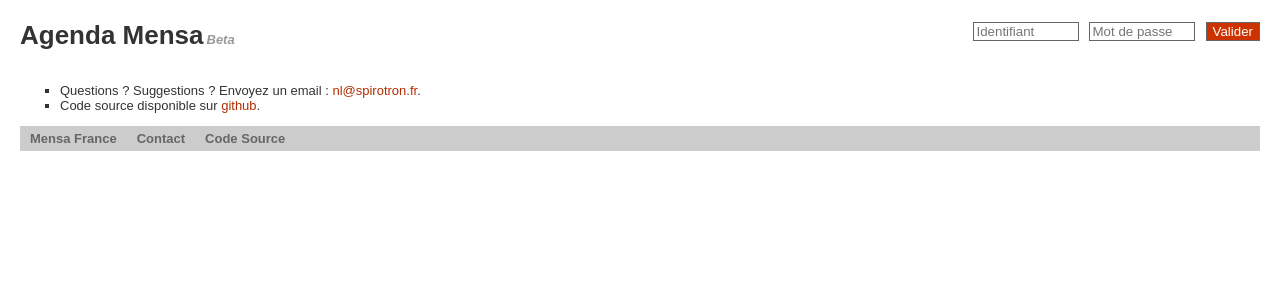
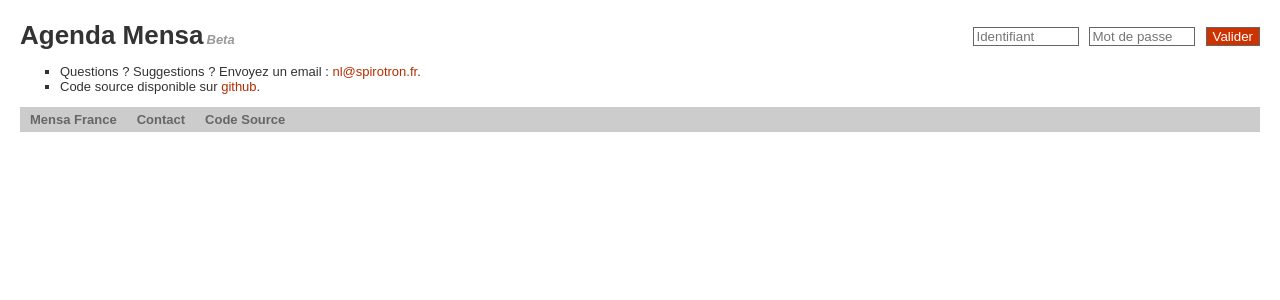
Before and after one commit to nleclerc/agenda-national, a PHP site: page /login.html in a window 1280 px wide. Shown: the top 300 px of the page. Run offline with PHP 8.4, Linux system fonts and the light colour scheme.

Commit message:
Tweaked layout.

```diff
--- a/css/main.css
+++ b/css/main.css
@@ -80,14 +80,13 @@ input[type=text], input[type=password], textarea {
 }
 
 #header{
-	height: 50px;
+	margin-bottom: 10px;
 }
 
 #title {
 	margin: 0;
-	position: absolute;
-	top: 20px;
-	left: 20px;
+	position: relative;
+	bottom: 0;
 }
 
 #title a {
@@ -97,13 +96,15 @@ input[type=text], input[type=password], textarea {
 
 #authenticationZone {
 	position: absolute;
-	top: 20px;
+	top: 25px;
 	right: 20px;
 	white-space: nowrap;
 	font-size: large;
+	display: table-cell;
 }
 
-#loginForm {
+#authenticationZone #logoutButton {
+	vertical-align: bottom;
 }
 
 #authenticationZone input{
@@ -111,11 +112,13 @@ input[type=text], input[type=password], textarea {
 }
 
 #authenticationZone input[type=submit] {
+	vertical-align: middle;
 	background-color: #CC3300;
 	color: white;
 }
 
 #authenticationZone input[type=text], #authenticationZone input[type=password] {
+	vertical-align: middle;
 	width: 100px;
 	margin-right: 5px;
 }
@@ -345,10 +348,12 @@ th button {
 }
 
 #editEventTable #titleInput {
+	font-size: small;
 	width: 300px;
 }
 
 #editEventTable #maxParticipantsInput {
+	font-size: small;
 	width: 50px;
 }
 
@@ -357,6 +362,7 @@ th button {
 	display: block;
 	width: 100%;
 	height: 200px;
+	font-size: small;
 	font-family: arial, sans-serif;
 }
 
@@ -368,3 +374,7 @@ th button {
 #cancelLink {
 	color: #666666;
 }
+
+#editEventTable td.editHeader{
+	padding-top: 6px;
+}
--- a/eventEdit.html
+++ b/eventEdit.html
@@ -48,12 +48,12 @@ $(function(){
 			</tr>
 
 			<tr>
-				<td class="header">Titre</td>
+				<td class="header editHeader">Titre</td>
 				<td><input type="text" id="titleInput"></td>
 			</tr>
 
 			<tr>
-				<td class="header">Nb. personnes max.</td>
+				<td class="header editHeader">Nb. personnes max.</td>
 				<td>
 					<input type="text" id="maxParticipantsInput" maxlength="3">
 					0 ou vide pour illimité
@@ -61,7 +61,7 @@ $(function(){
 			</tr>
 
 			<tr>
-				<td class="header">Description</td>
+				<td class="header editHeader">Description</td>
 				<td><textarea id="descriptionInput"></textarea></td>
 			</tr>
 
```
